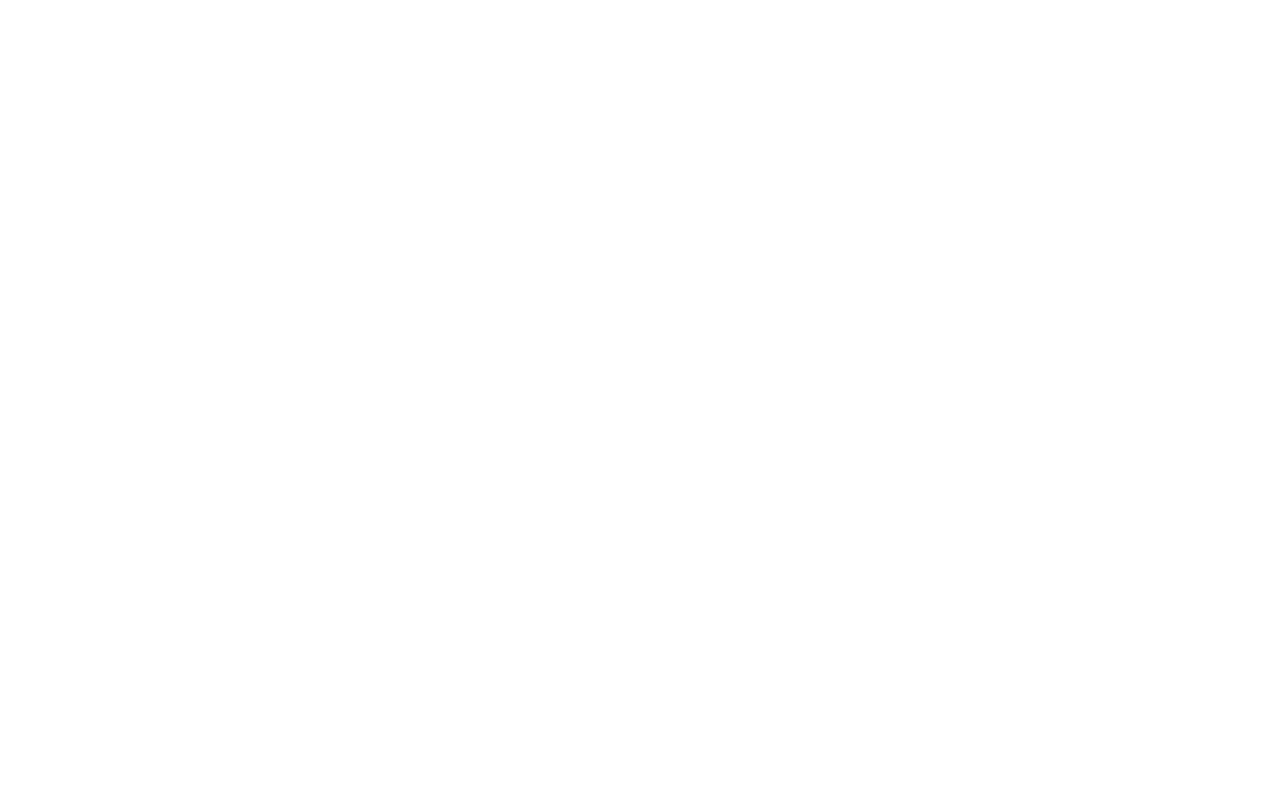
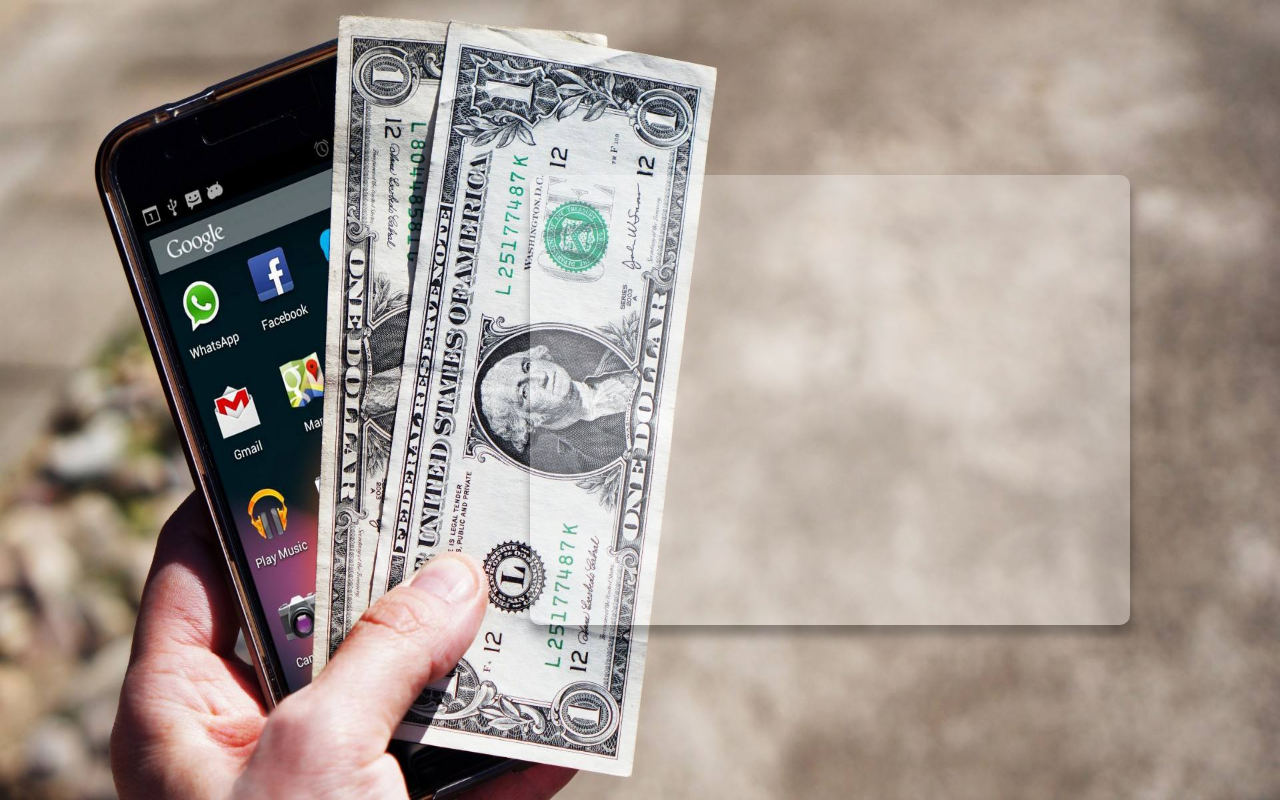
Before and after one commit to 0f0/cashbook, a Vue app: page /login in a window 1280 px wide. Built offline with nearby package versions, Linux system fonts and the light colour scheme; a small style sheet from the web is missing.

Commit message:
登陆页面

```diff
--- a/index.html
+++ b/index.html
@@ -1,12 +1,16 @@
 <!DOCTYPE html>
 <html>
+
 <head>
   <meta charset="utf-8">
   <meta name="viewport" content="width=device-width,initial-scale=1.0">
   <title>cash</title>
+  <link rel="stylesheet" href="//at.alicdn.com/t/font_1423485_g4z0b5llwtt.css">
 </head>
+
 <body>
   <div id="app"></div>
   <!-- built files will be auto injected -->
 </body>
+
 </html>
--- a/package.json
+++ b/package.json
@@ -16,6 +16,7 @@
     "axios": "^0.19.0",
     "element-ui": "^2.12.0",
     "lib-flexible": "^0.3.2",
+    "nprogress": "^0.2.0",
     "vue": "^2.5.2",
     "vue-router": "^3.0.1",
     "vuex": "^3.1.1"
--- a/src/router/index.js
+++ b/src/router/index.js
@@ -1,6 +1,7 @@
 import Vue from 'vue'
 import Router from 'vue-router'
-
+import NProgress from 'nprogress'
+import 'nprogress/nprogress.css'
 Vue.use(Router)
 
 const Login = () => import('@/views/login')
@@ -8,11 +9,23 @@
 const router = new Router({
   mode: 'history',
   routes: [{
-    path: '/',
-    name: 'Login',
-    component: Login
-  }]
+      path: '/',
+      redirect: '/login'
+    },
+    {
+      path: '/login',
+      name: 'login',
+      component: Login
+    }
+  ]
+})
+router.beforeEach((to, from, next) => {
+  NProgress.start()
+  next()
 })
 
+router.afterEach(() => {
+  NProgress.done()
+})
 
 export default router
--- a/src/views/login.vue
+++ b/src/views/login.vue
@@ -1,5 +1,11 @@
 <template>
-  <div class="login">登录</div>
+  <div class="login">
+    <div class="login-box">
+      <div>
+        <i class="iconfont iconyonghu"></i>
+      </div>
+    </div>
+  </div>
 </template>
 
 <script>
@@ -13,7 +19,20 @@
 <style lang="scss" scoped>
 .login {
   height: 100vh;
+  position: relative;
   background: url(~@/assets/login.jpg) no-repeat center center;
   background-size: 100% 100%;
+  .login-box {
+    position: absolute;
+    height: 450px;
+    width: 600px;
+    background: rgba(255, 255, 255, 0.3);
+    top: 50%;
+    right: 0;
+    border-radius: 10px;
+    transform: translate(-25%, -50%);
+    -webkit-transform: translate(-25%, -50%);
+    box-shadow: 1px 10px 10px 1px rgba(0, 0, 0, 0.3); /* no*/
+  }
 }
 </style>
```
Also changed, not shown: src/assets/login.jpg. Lines whose indentation alone changed are shown as unchanged.
